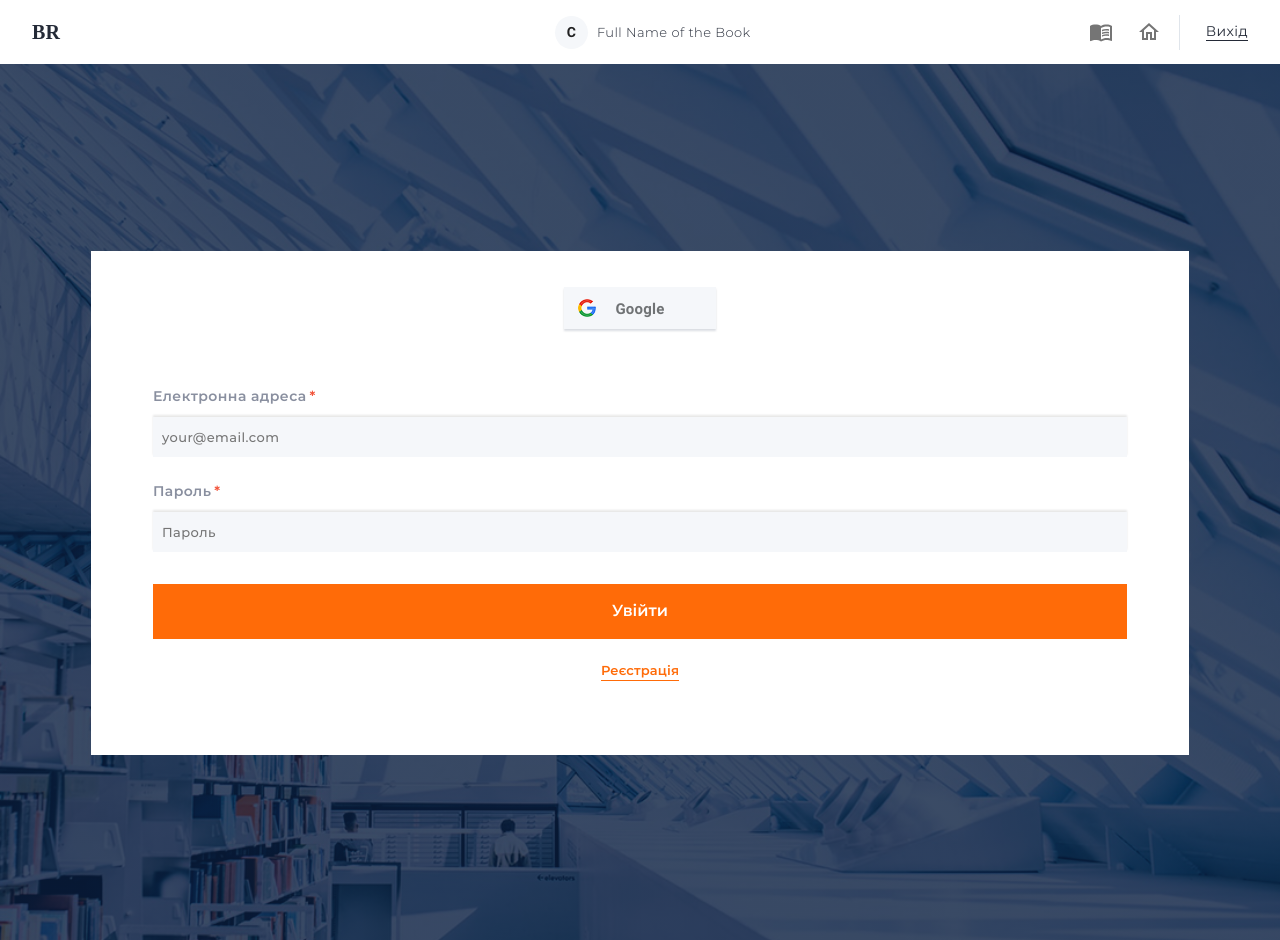
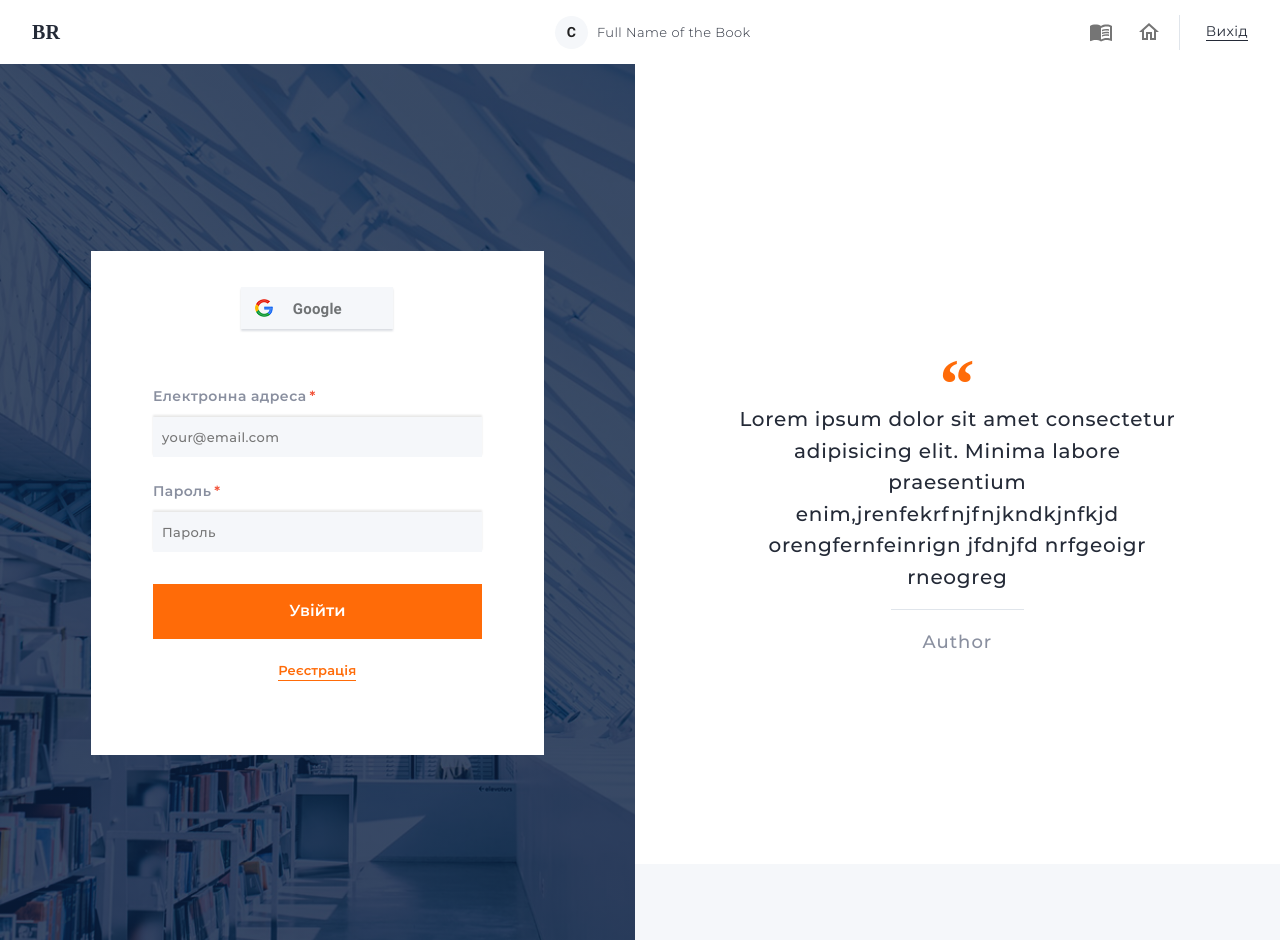
Before and after one commit to Klypalskyi/smart-book, a React (Create React App) app: page /login in a window 1280 px wide. Built offline with nearby package versions, Linux system fonts and the light colour scheme.

Commit message:
added Chart and Quote components

```diff
--- a/package.json
+++ b/package.json
@@ -10,6 +10,7 @@
     "@material-ui/pickers": "^3.2.8",
     "@material-ui/styles": "^4.6.0",
     "axios": "^0.19.0",
+    "chart.js": "^2.9.3",
     "date-fns": "^2.8.1",
     "formik": "^2.0.6",
     "moment": "^2.24.0",
--- a/src/Containers/App/App.jsx
+++ b/src/Containers/App/App.jsx
@@ -22,6 +22,7 @@ function App() {
     <>
       <CssBaseline />
       <Header />
+
       <Switch>
         <ProtectedRoute
           component={LibraryPage}
@@ -33,9 +34,7 @@ function App() {
           path="/training"
           redirectTo="/login"
         />
-        <Route path="/">
-          <Auth />
-        </Route>
+        <Route path="/" component={Auth} />
 
         <Route path="*">
           <div>create page for 404</div>
--- /dev/null
+++ b/src/components/Chart/Chart.css
@@ -0,0 +1 @@
+/* your css code */
--- /dev/null
+++ b/src/components/Quote/Quote.jsx
@@ -0,0 +1,17 @@
+import React from 'react';
+import styles from './Quote.module.css';
+
+const Quote = props => {
+  return (
+    <div className={styles.wrapperQuote}>
+      <p className={styles.quote}>
+        Lorem ipsum dolor sit amet consectetur adipisicing elit. Minima labore
+        praesentium enim,jrenfekrfnjfnjkndkjnfkjd orengfernfeinrign jfdnjfd
+        nrfgeoigr rneogreg
+      </p>
+      <p className={styles.quoteAuthor}>Author</p>
+    </div>
+  );
+};
+
+export default Quote;
--- /dev/null
+++ b/src/components/Quote/Quote.module.css
@@ -0,0 +1,111 @@
+/* your css code */
+
+* {
+  margin: 0;
+  padding: 0;
+}
+
+.wrapperQuote {
+  padding: 35px 70px 25px;
+  width: 100%;
+  text-align: center;
+  color: var(--dark);
+}
+
+.quote {
+  position: relative;
+  font-family: 'Montserrat';
+  font-size: 13px;
+  font-weight: 700;
+  line-height: 1.25;
+  letter-spacing: 0.39px;
+  margin-bottom: 22px;
+  color: var(--dark);
+}
+
+.quote::before {
+  display: block;
+  content: '\201c';
+  font-family: 'AbrilFatface';
+  padding-top: 10px;
+  font-size: 45px;
+  line-height: 0;
+  color: var(--orange);
+  margin-bottom: 10px;
+  font-weight: bold;
+}
+
+.quote::after {
+  position: absolute;
+  display: block;
+  content: '';
+  width: 45%;
+  height: 1px;
+  background-color: #e0e5eb;
+  margin-top: 10px;
+  text-align: center;
+  left: 26%;
+}
+
+.quoteAuthor {
+  margin-bottom: 31px;
+  color: var(--blue-grey);
+  font-family: 'Montserrat';
+  font-size: 13px;
+  font-weight: 600;
+}
+
+@media (min-width: 768px) {
+  .wrapperQuote {
+    padding-left: 100px;
+    padding-right: 100px;
+    width: 100%;
+    background-color: #fff;
+  }
+
+  .quote {
+    font-size: 20px;
+    font-weight: 500;
+    line-height: 1.58;
+    letter-spacing: 0.72px;
+    margin-bottom: 32px;
+  }
+
+  .quote::before {
+    padding-top: 60px;
+    font-size: 70px;
+    font-weight: bold;
+    margin-bottom: 20px;
+  }
+
+  .quote::after {
+    width: 30%;
+    margin-top: 15px;
+    text-align: center;
+    left: 35%;
+  }
+
+  .quoteAuthor {
+    font-size: 18px;
+    font-weight: 500;
+    font-stretch: normal;
+    font-style: normal;
+    line-height: 1.8;
+    letter-spacing: 1px;
+    margin-bottom: 57px;
+  }
+}
+
+@media (min-width: 1280px) {
+  .wrapper {
+    margin: 180px 60px 183px 5%;
+  }
+
+  .wrapperQuote {
+    align-self: start;
+    padding-top: 260px;
+    height: 100vh;
+    background-color: #fff;
+    margin: 0;
+  }
+}
--- a/src/createStore.js
+++ b/src/createStore.js
@@ -4,7 +4,8 @@ import thunk from 'redux-thunk';
 import logger from 'redux-logger';
 import rootReducer from './rootReducer';
 
-const middlewares = [thunk, logger];
+const middlewares =
+  process.env.NODE_ENV === 'development' ? [thunk, logger] : [thunk];
 
 export default createStore(
   rootReducer,
--- a/src/pages/Auth/Auth.jsx
+++ b/src/pages/Auth/Auth.jsx
@@ -4,12 +4,13 @@ import RegistrationForm from '../../components/RegistrationForm/RegistrationForm
 import LoginForm from '../../components/LoginForm/LoginForm';
 import GoogleButton from '../../components/GoogleButton/GoogleButton';
 import styles from './Auth.module.css';
+import Quote from '../../components/Quote/Quote';
 
-function Auth() {
+function Auth(props) {
   const { pathname } = useLocation();
 
   return (
-    <>
+    <div className={styles.mainWrapper}>
       <div
         className={
           pathname === '/registration'
@@ -24,11 +25,13 @@ function Auth() {
               <Redirect to="/login" />
             </Route>
             <Route path="/login" exact component={LoginForm} />
+
             <Route path="/registration" exact component={RegistrationForm} />
           </Switch>
         </div>
       </div>
-    </>
+      {props.location.pathname === '/login' ? <Quote /> : null}
+    </div>
   );
 }
 
--- a/src/pages/Auth/Auth.module.css
+++ b/src/pages/Auth/Auth.module.css
@@ -23,6 +23,7 @@
 .loginContainer {
   composes: regContainer;
   padding-bottom: 25px;
+  min-height: 360px;
 }
 
 @media (min-width: 768px) {
@@ -52,6 +53,11 @@
 }
 
 @media (min-width: 1280px) {
+  .mainWrapper {
+    display: flex;
+    flex-wrap: nowrap;
+  }
+
   .regContainer {
     background: linear-gradient(rgba(9, 30, 63, 0.8), rgba(9, 30, 63, 0.8)),
       url('../../assets/images/desktopSignupBg.png');
```
Also changed, not shown: src/components/Chart/Chart.jsx (added, +103 -0 lines), 1 other file (tests, documents, lock files or other folders).
